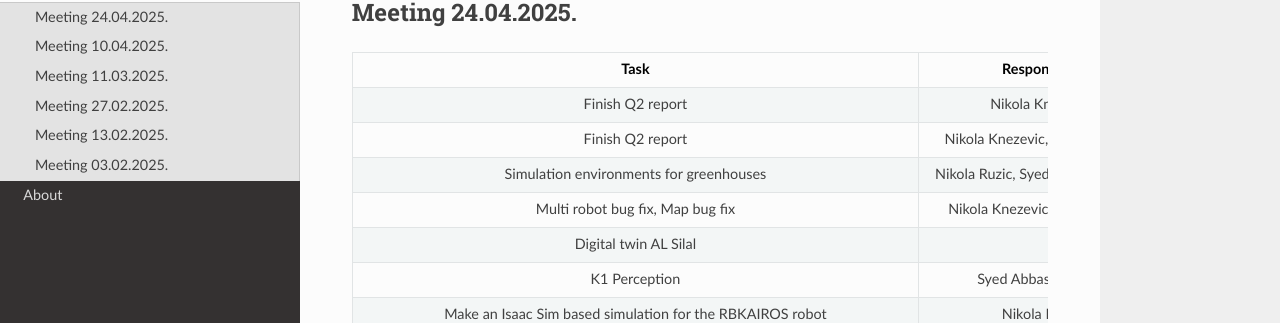
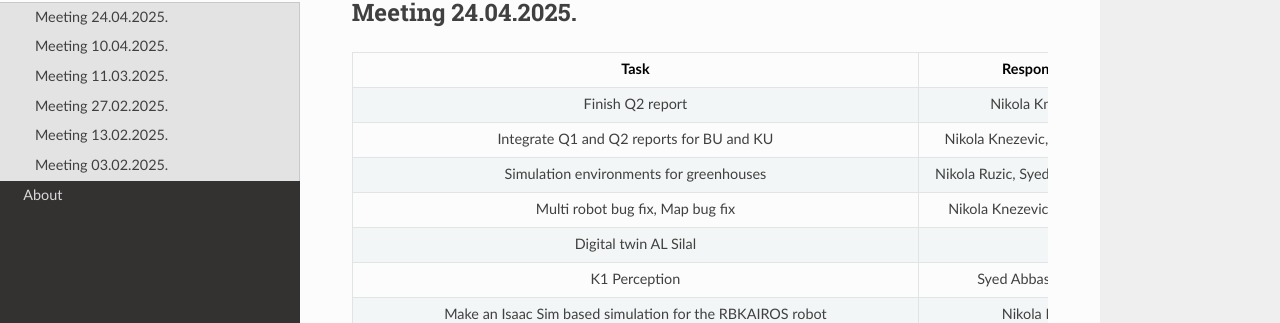
Before and after one commit to etfrobotics/HARBOT, an MkDocs documentation site: the page built from docs/logs.md, in a window 1280 px wide and 900 px high. Shown: the part 164-487 px from the top of the window. Built offline with MkDocs 1.6.1, drawn with Linux system fonts in a browser that asks for light colours; nearby versions of some CDN libraries.

Commit message:
Update logs.md

```diff
--- a/docs/logs.md
+++ b/docs/logs.md
@@ -5,7 +5,7 @@
 |                                                     Task                                                     |             Responsible             |     Due     |    Status     |
 | :----------------------------------------------------------------------------------------------------------: | :---------------------------------: | :---------: | :-----------: |
 |                                         Finish Q2 report                                                     |            Nikola Knezevic          | 24.05.2025. | ✅ DONE |
-|                                         Finish Q2 report                                                     |            Nikola Knezevic, Sumbal Malik          | 8.05.2025. | ⚠️ TO BE DONE |
+|                                         Integrate Q1 and Q2 reports for BU and KU                            |            Nikola Knezevic, Sumbal Malik          | 8.05.2025. | ⚠️ TO BE DONE |
 |                                         Simulation environments for greenhouses                              |            Nikola Ruzic, Syed Abbas Hussain          | 8.05.2025. | ⚠️ TO BE DONE |
 |                                       Multi robot bug fix, Map bug fix                                       |    Nikola Knezevic, Nikola Ruzic    |             | ⚠️ TO BE DONE |
 |                                            Digital twin AL Silal                                             |                                     |             | ⚠️ TO BE DONE |
```
